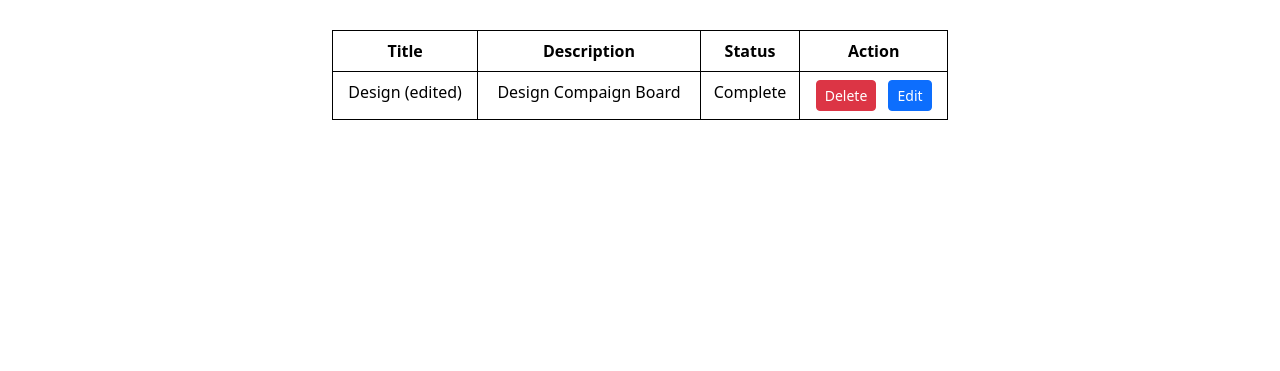
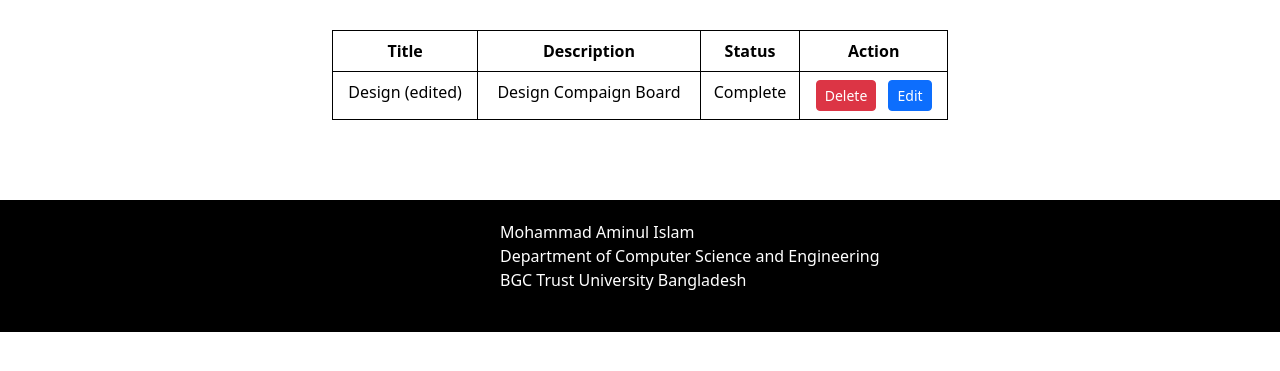
Before and after one commit to Aminul059/phitron_2nd_assignment, a Django app: page /completed_taskList/ in a window 1280 px wide. Shown: the part 212-583 px from the top of the page. Run offline with Django 4.2, Linux system fonts and the light colour scheme; data comes from the database, SQL or seed files in the repository.

Commit message:
first commit

```diff
--- a/first_app/templates/base.html
+++ b/first_app/templates/base.html
@@ -32,6 +32,13 @@
 
         {% endblock %}
     </div>
+    <footer style="background-color:black;padding:100 80 100 20; margin-top:80px">
+      <div style="padding-left:500px; padding-bottom:40px; padding-top:20px; color:white">
+        Mohammad Aminul Islam<br>
+        Department of Computer Science and Engineering<br>
+        BGC Trust University Bangladesh</div>
+    </footer>
+
     <script src="https://cdn.jsdelivr.net/npm/bootstrap@5.3.1/dist/js/bootstrap.bundle.min.js" integrity="sha384-HwwvtgBNo3bZJJLYd8oVXjrBZt8cqVSpeBNS5n7C8IVInixGAoxmnlMuBnhbgrkm" crossorigin="anonymous"></script>
   </body>
 </html>
```
Also changed, not shown: README.md (added).
